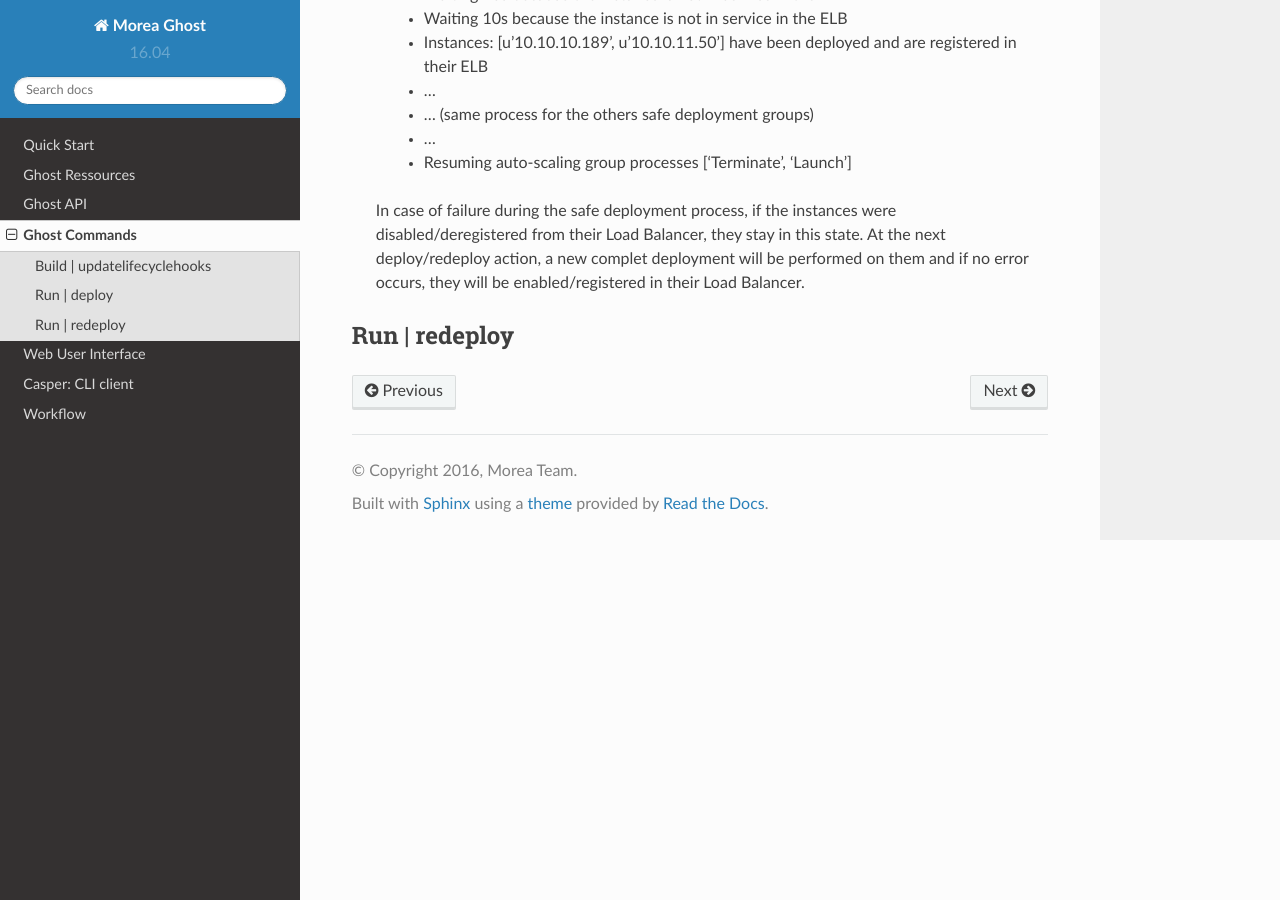
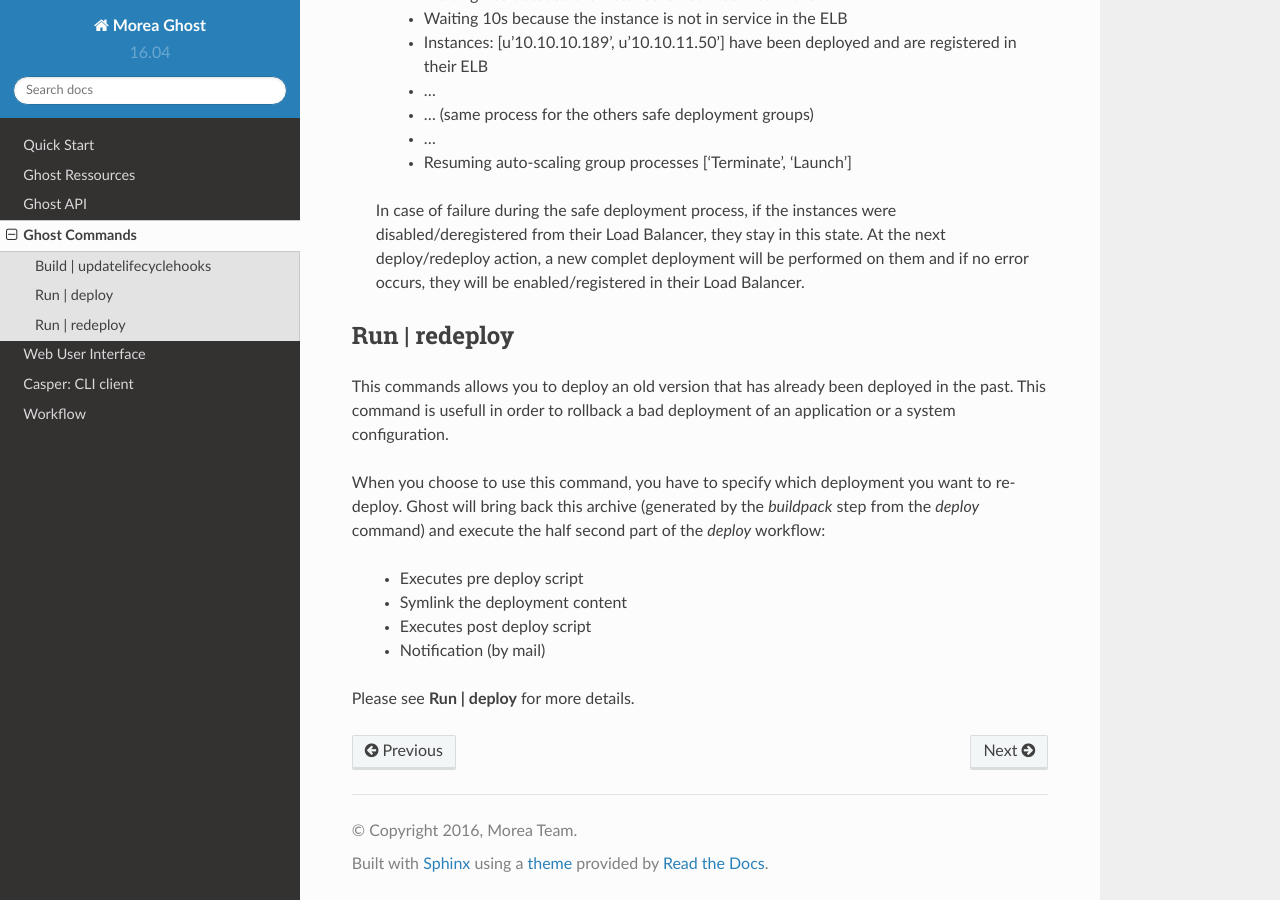
Before and after one commit to claranet/cloud-deploy-docs, a Sphinx documentation site: the page built from source/rst/commands.rst, in a window 1280 px wide and 900 px high, scrolled down 4342 px. Built offline with Sphinx 7.4.7 and the Read the Docs theme 2.0.0, drawn with Linux system fonts in a browser that asks for light colours.

Commit message:
Re-deploy command doc

```diff
--- a/source/rst/commands.rst
+++ b/source/rst/commands.rst
@@ -33,6 +33,7 @@ Here is a workflow diagram for more details :
 
 *Strategy* :
   `serial | parallel`
+
  This option permits to choose if Ghost should connect to all instances in parallel via SSH or not.
 
 *Safe Deploy* :
@@ -64,6 +65,7 @@ Here is a workflow diagram for more details :
 
 		* The type of the Load Balancer(ELB or Haproxy) used by this application.
 		  (To identify the Load Balancers, if the type is an ELB, it's the AutoScaling Group parameters which will identify them).
+
  For an HAproxy type, others informations will be required(app tag, the Haproxy backend).
 		* The "Time to wait before deployment"(seconds) which is the time to wait after the instances deregistration process, to allow the client to finalize their requests.
 		  (If the Load Balancer is an ELB, this value will be add to the connection draining value of the ELB)
@@ -117,3 +119,15 @@ Example of safe deployment output:
 
 Run | redeploy
 --------------
+
+This commands allows you to deploy an old version that has already been deployed in the past. This command is usefull in order to rollback a bad deployment of an application or a system configuration.
+
+When you choose to use this command, you have to specify which deployment you want to re-deploy.
+Ghost will bring back this archive (generated by the `buildpack` step from the `deploy` command) and execute the half second part of the `deploy` workflow:
+
+		* Executes pre deploy script
+		* Symlink the deployment content
+		* Executes post deploy script
+		* Notification (by mail)
+
+Please see **Run | deploy** for more details.
```
